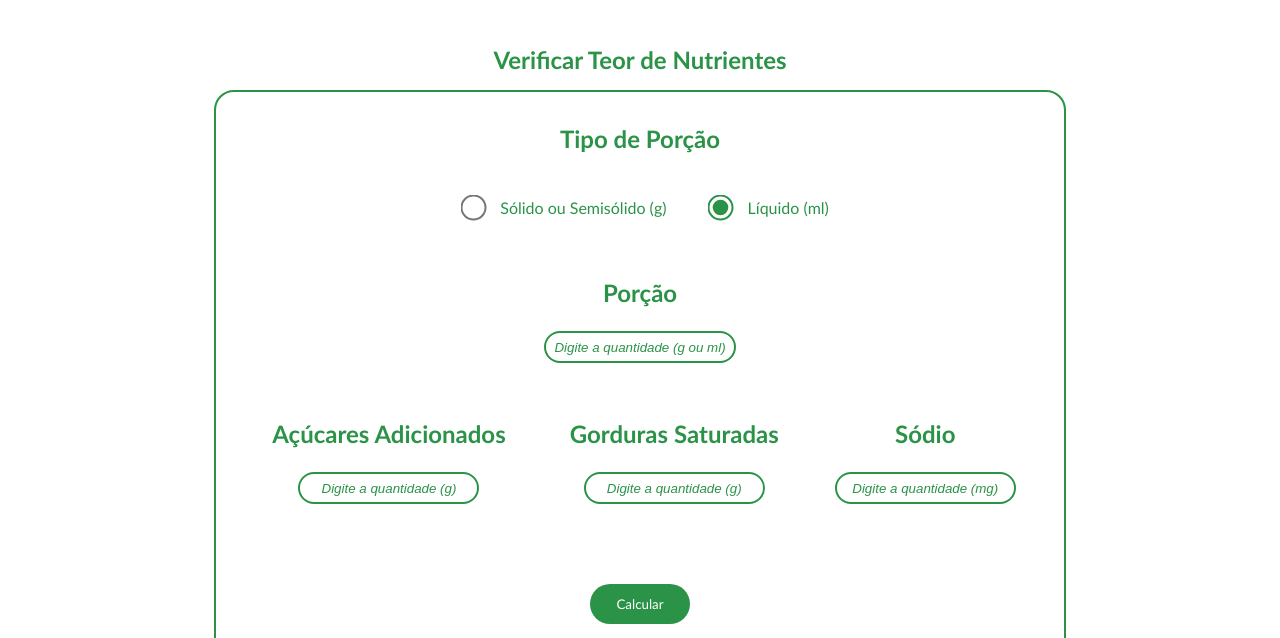
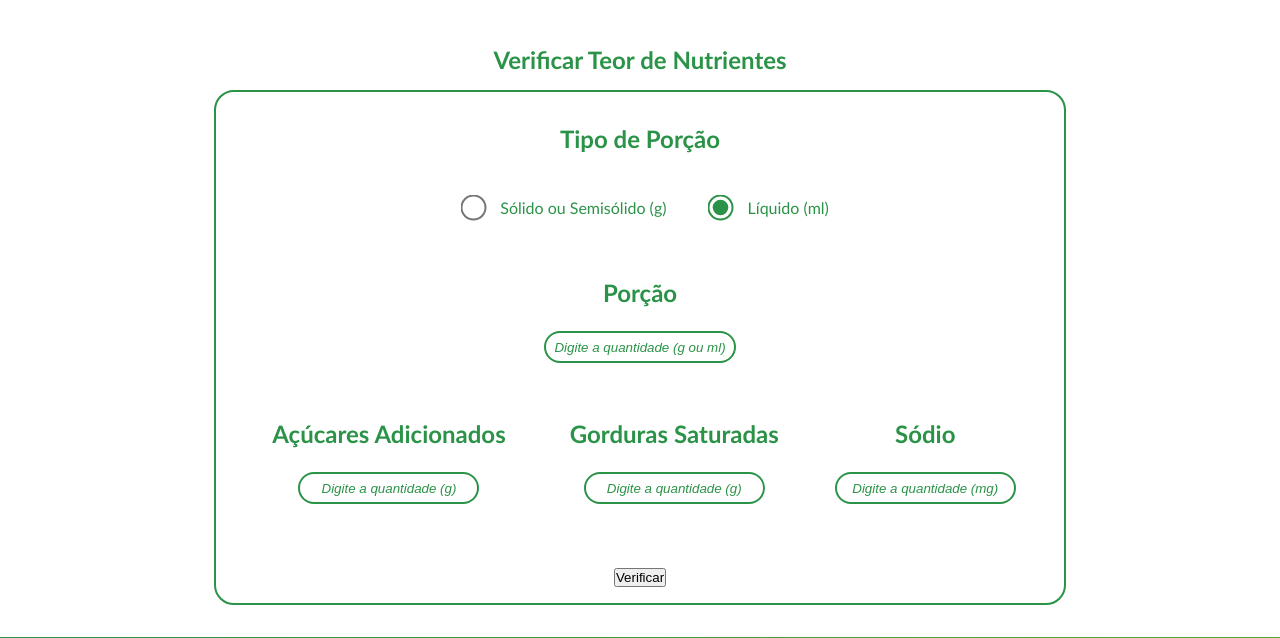
Before and after one commit to lucasmoraiscm/NutriChecker, a plain HTML site: page index.html in a window 1280 px wide. Shown: the part 518-1156 px from the top of the page. Drawn offline with Linux system fonts and the light colour scheme.

Commit message:
:recycle:refactor: Atualiza value do botão verificar-teor-nutrientes-button

```diff
--- a/index.html
+++ b/index.html
@@ -90,7 +90,7 @@
                 <p id="resultadoTeorGordurasSaturadas"></p>
                 <p id="resultadoTeorSodio"></p>
             </div>
-            <input class="calcular-teor-nutrientes-button" type="button" value="Calcular" onclick="calcularTeorNutrientes()">
+            <input class="verificar-teor-nutrientes-button" type="button" value="Verificar" onclick="calcularTeorNutrientes()">
         </div>
     </section>
 
```
